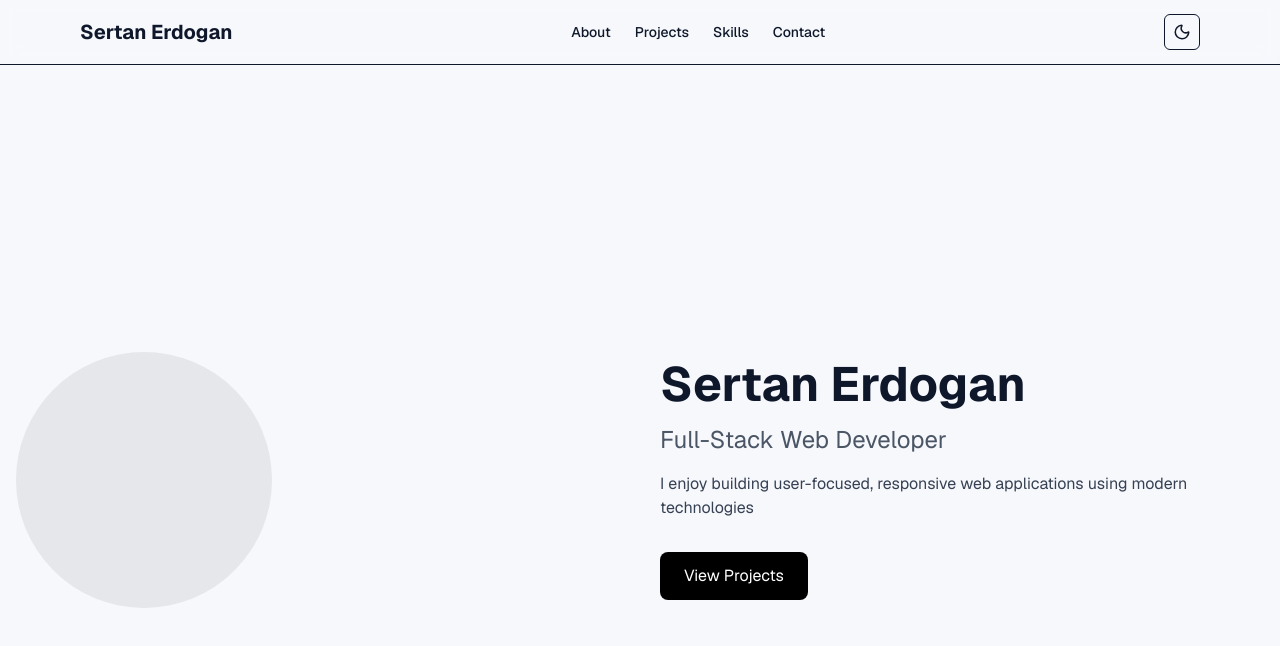
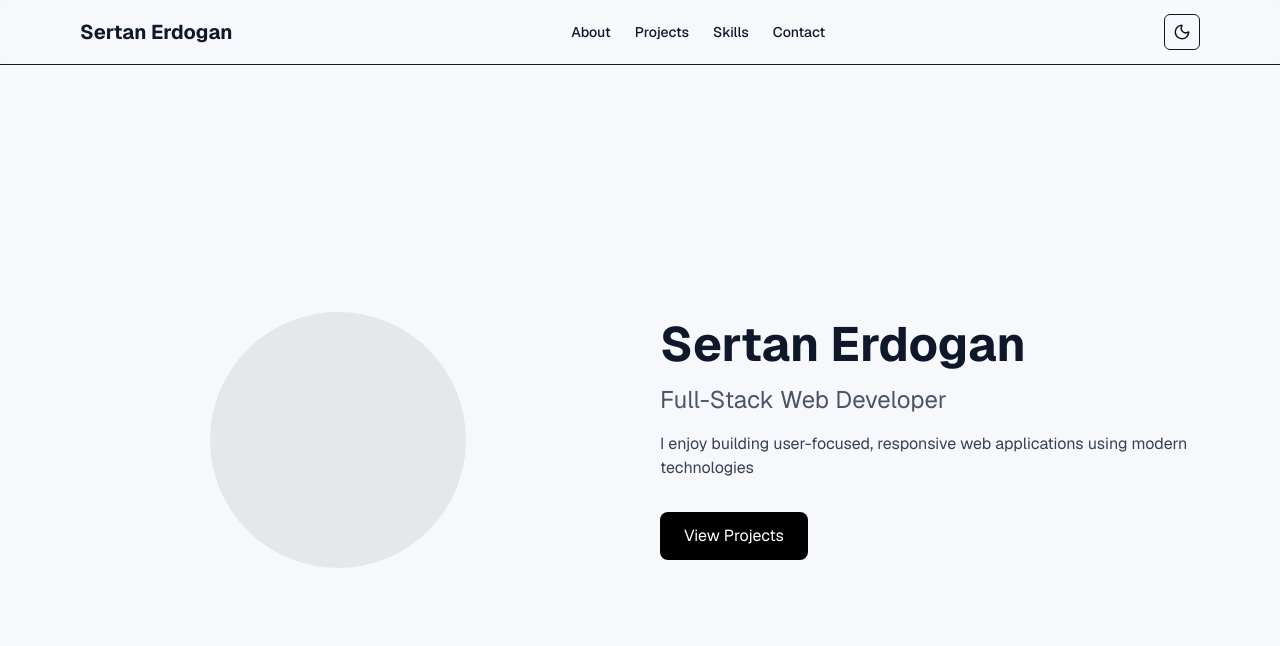
Before and after one commit to sertanrdn/portfolio, a Next.js app: page / in a window 1280 px wide. Shown: the top 646 px of the page. Built offline with nearby package versions, Linux system fonts and the light colour scheme.

Commit message:
Tried to navbar and intro not overlap each other

```diff
--- a/src/components/Intro.tsx
+++ b/src/components/Intro.tsx
@@ -2,12 +2,12 @@ import { introData } from "../data/intro";
 
 export default function Intro() {
     return (
-        <section id="intro" className="min-h-screen flex items-center">
+        <section id="intro" className="min-h-[calc(100vh-5rem)] flex items-center">
             <div className="max-w-7xl mx-auto px-4 w-full">
                 {/* Layout wrapper */}
                 <div className="grid grid-cols-1 md:grid-cols-2 gap-10 items-center">
                     {/* Image column */}
-                    <div className="flex justify-center md:justify-start">
+                    <div className="flex justify-center md:justify-center md:pl-10">
                         {/* Image will go here */}
                         <div className="w-40 h-40 md:w-64 md:h-64 rounded-full bg-gray-200" />
                     </div>
```
Also changed, not shown: src/components/Navbar.tsx (line endings or trailing spaces).
